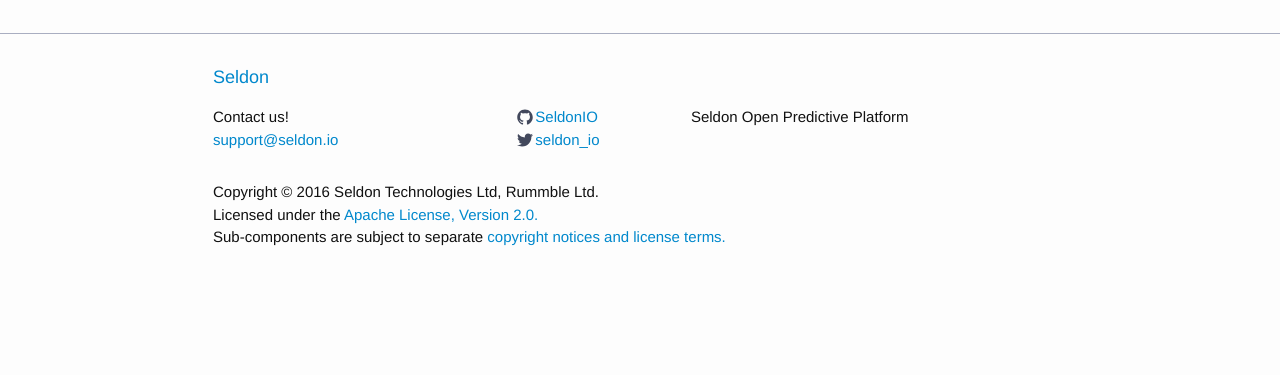
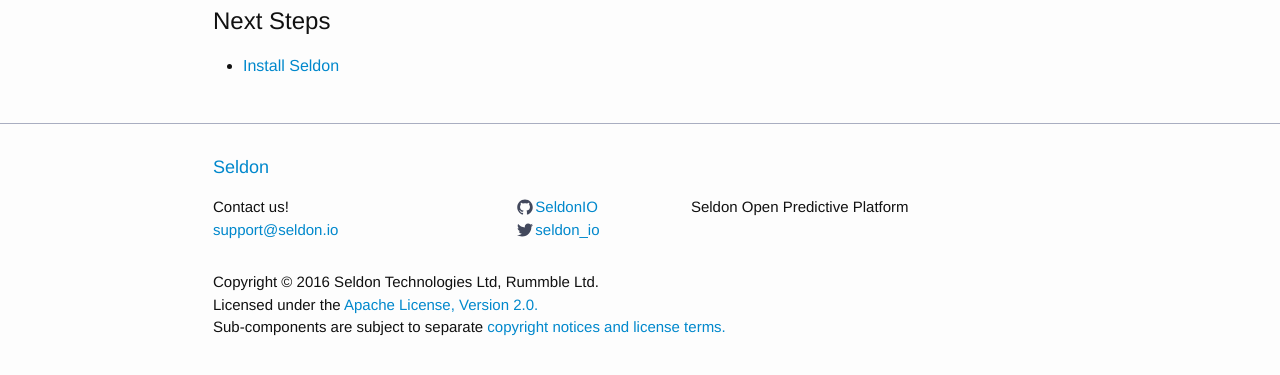
Before and after one commit to SeldonIO/seldonio.github.com, a Jekyll site: the page built from index.md, in a window 1280 px wide, cut to the strip 611-1010 px from the top of the page. Shown: the top 375 px of the strip. Built offline with Jekyll 4.4.1, drawn with Linux system fonts in a browser that asks for light colours; before the commit the page ends 920 px from its top, so only the background shows below that; grey boxes are pictures that could not be loaded.

Commit message:
add next steps

```diff
--- a/index.md
+++ b/index.md
@@ -12,3 +12,7 @@ Seldon is an Open Predictive Platform that provides content recommendations and
 <center>
 <iframe width="560" height="315" src="https://www.youtube.com/embed/G1dM12tCilE" frameborder="0" allowfullscreen></iframe>
 </center>
+
+##  Next Steps
+
+ *  [Install Seldon](install.html)
```
